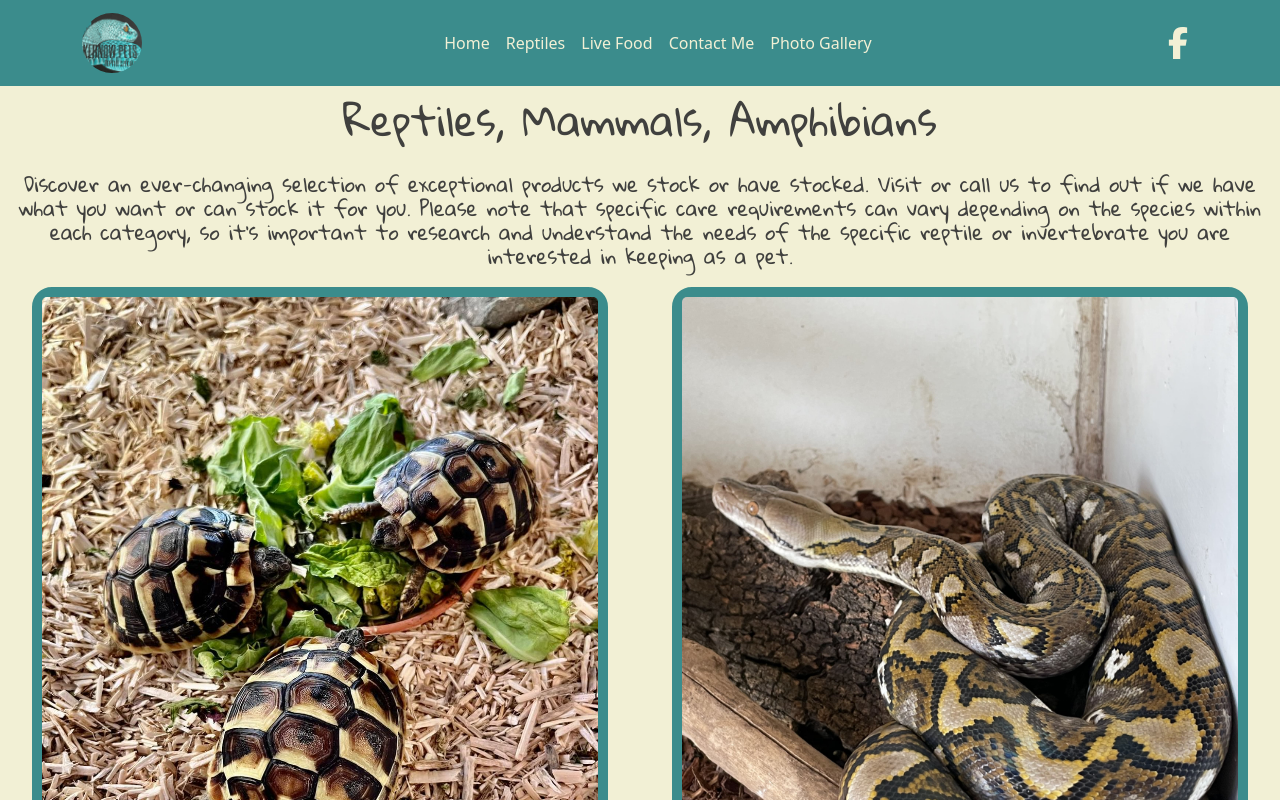
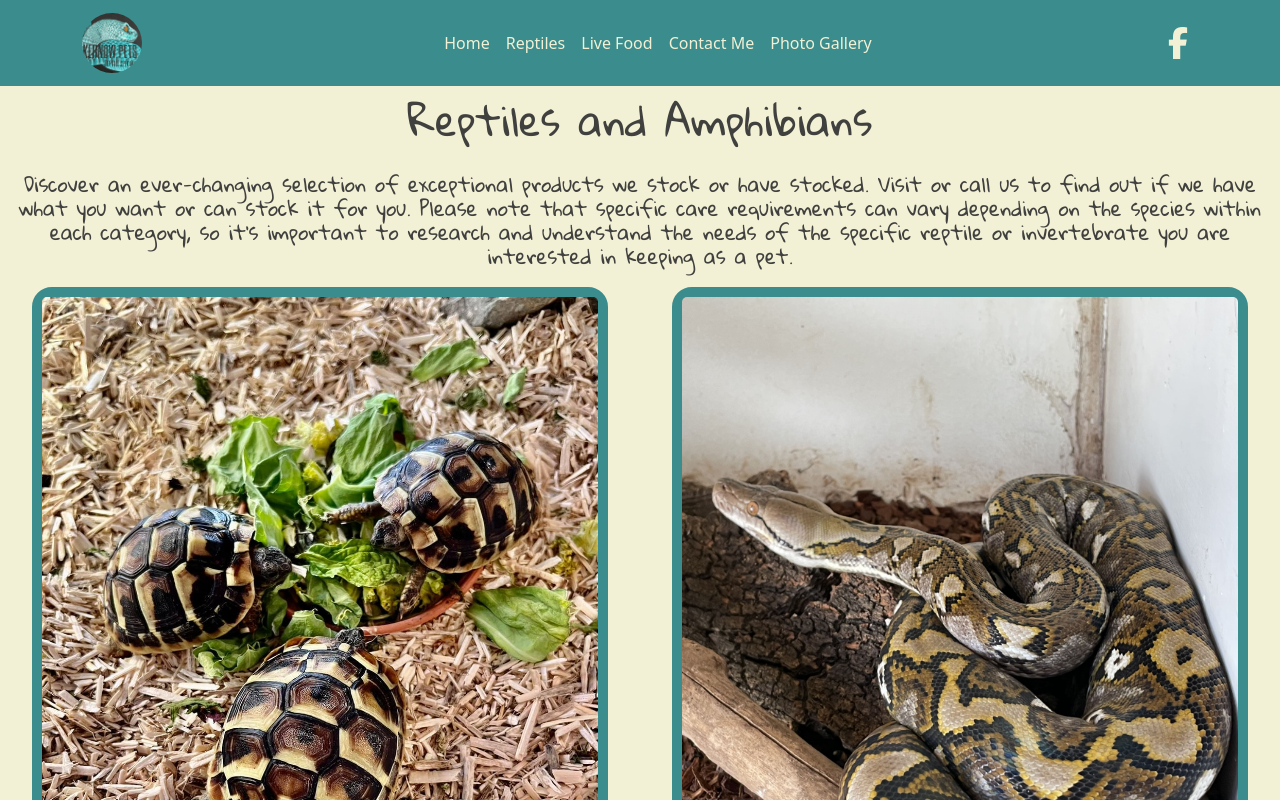
Before and after one commit to AlanaBF/kernowpets, a React (Vite) app: page /Reptiles in a window 1280 px wide. Shown: the top 800 px of the page. Built offline with nearby package versions, Linux system fonts and the light colour scheme.

Commit message:
mammals removed

```diff
--- a/src/pages/Reptiles/index.jsx
+++ b/src/pages/Reptiles/index.jsx
@@ -7,7 +7,7 @@ function Reptiles() {
   return (
     <div className="pageBackground">
       <div>
-        <h1 className="pageTitle">Reptiles, Mammals, Amphibians</h1>
+        <h1 className="pageTitle">Reptiles and Amphibians</h1>
         <h5 className="pageText">
           Discover an ever-changing selection of exceptional products we stock
           or have stocked. Visit or call us to find out if we have what you want
```
